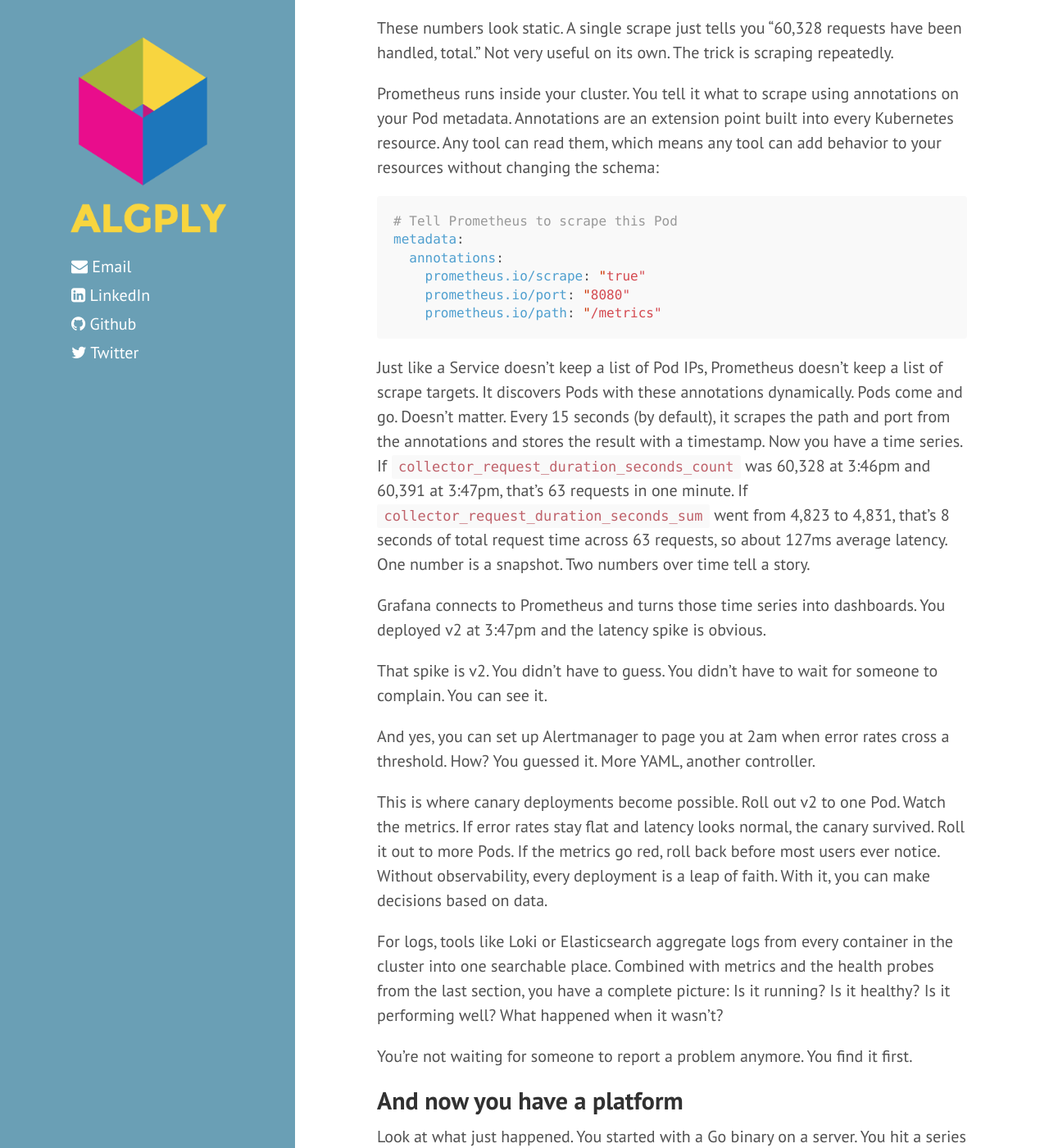
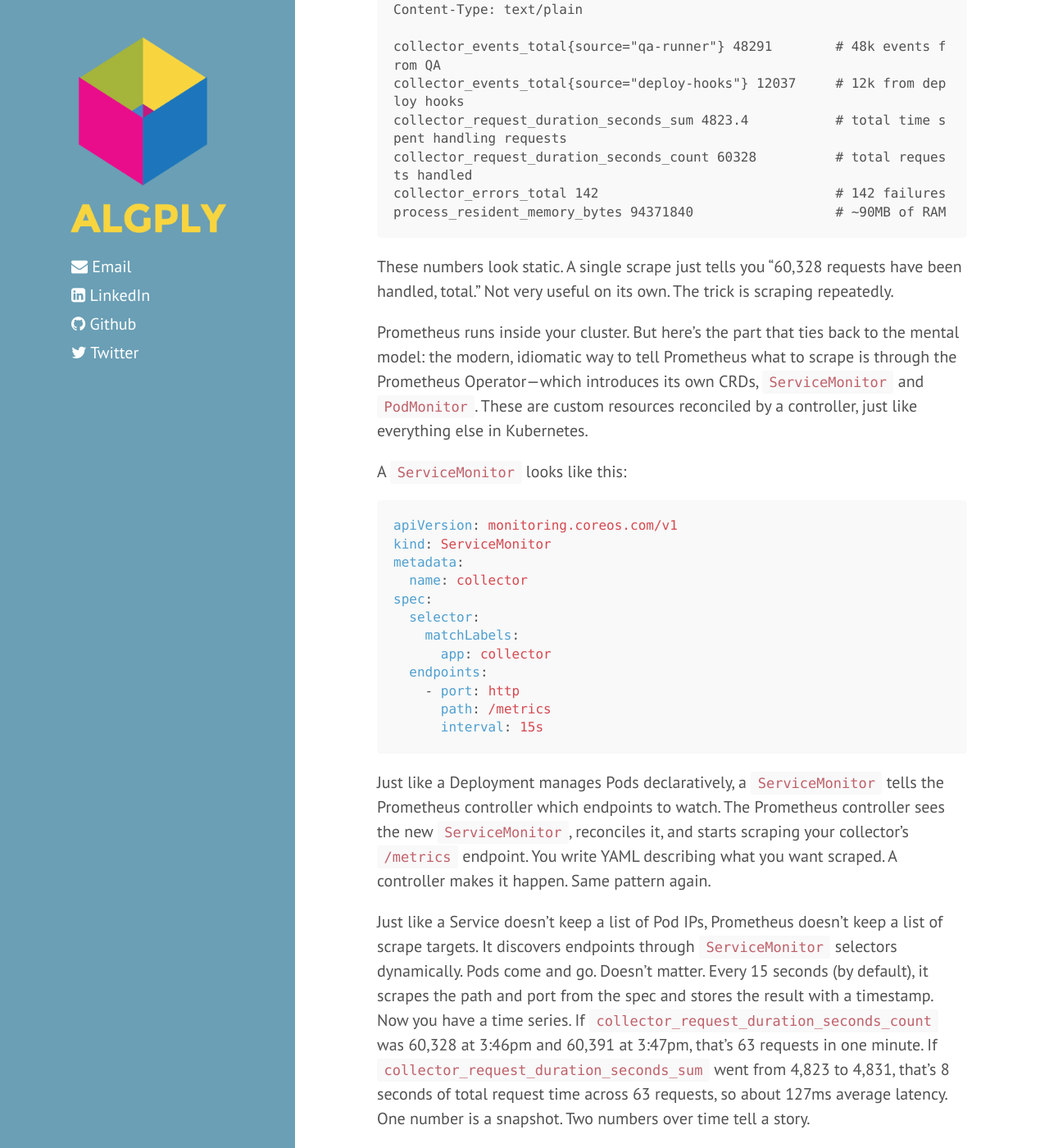
Before and after one commit to josephgardner/josephgardner.github.io, a Jekyll site: the page built from _posts/2026-04-06-kubernetes-from-scratch.md, in a window 1280 px wide and 1400 px high, scrolled down 17791 px. Shown: the whole window at 82% size. Built offline with Jekyll 4.4.1, drawn with Linux system fonts in a browser that asks for light colours; nearby versions of some CDN libraries; comment, search, counter and statistics services are not loaded; some of the changed text lies outside the part shown.

Commit message:
Fix technical errors in Kubernetes tutorial post
- Fix Service selector and name mismatch: rename from 'hello' to 'collector'
  to match the Deployment labels, and update kubectl rollout commands likewise
- Add Go error handling: check json.Decode error and return 400, add default
  case to method switch returning 405
- Fix Docker Compose race condition: add pg_isready healthcheck to postgres
  and upgrade collector depends_on to condition: service_healthy
- Replace legacy prometheus.io annotations with Prometheus Operator
  ServiceMonitor CRD pattern, reinforcing the post's reconcile-loop thesis

https://claude.ai/code/session_0156ZK8p5nuNudUd7iJcD6fN

````diff
--- a/_posts/2026-04-06-kubernetes-from-scratch.md
+++ b/_posts/2026-04-06-kubernetes-from-scratch.md
@@ -43,7 +43,10 @@ func main() {
         case "POST":
             // Decode the event, stamp it, append it to the slice
             var e Event
-            json.NewDecoder(r.Body).Decode(&e)
+            if err := json.NewDecoder(r.Body).Decode(&e); err != nil {
+                http.Error(w, err.Error(), http.StatusBadRequest)
+                return
+            }
             e.Time = time.Now()
             mu.Lock()
             events = append(events, e)
@@ -54,6 +57,8 @@ func main() {
             mu.RLock()
             json.NewEncoder(w).Encode(events)
             mu.RUnlock()
+        default:
+            http.Error(w, "Method not allowed", http.StatusMethodNotAllowed)
         }
     })
     // Listen on 8080. No TLS, no auth, no nothing. It's internal.
@@ -252,7 +264,7 @@ If v2 turns out to be worse than the bug it fixed, `kubectl rollout undo deploym
 
 This is why almost nobody creates ReplicaSets directly. You create Deployments. The Deployment manages the ReplicaSet. The ReplicaSet manages the Pods. Controllers all the way down, each watching one layer and reconciling it.
 
-In practice, you'll use `kubectl rollout status deployment/hello` to watch the rollout, and `kubectl rollout undo deployment/hello` when v2 sets something on fire.
+In practice, you'll use `kubectl rollout status deployment/collector` to watch the rollout, and `kubectl rollout undo deployment/collector` when v2 sets something on fire.
 
 ## Services: finding your Pods
 
@@ -264,16 +276,16 @@ A Service gives your set of Pods a stable DNS name and IP. Traffic to the Servic
 apiVersion: v1
 kind: Service
 metadata:
-  name: hello
+  name: collector
 spec:
   selector:
-    app: hello
+    app: collector
   ports:
     - port: 80
       targetPort: 8080
 ```
 
-Now anything inside the cluster can reach your app at `http://hello` or `http://hello.default.svc.cluster.local`.
+Now anything inside the cluster can reach your app at `http://collector` or `http://collector.default.svc.cluster.local`.
 
 Notice the `selector`. The Service doesn't know about specific Pods. It doesn't keep a list of IPs. It just says "find everything with the label `app: collector` and route traffic to it." It works like a name tag at a conference. You walk into the room and look for everyone wearing a tag that says "collector." You don't know their names. You don't know how long they've been here. People come and go all day. Doesn't matter. If they're wearing the tag, they get the next request.
 
@@ -510,18 +522,28 @@ process_resident_memory_bytes 94371840                  # ~90MB of RAM
 
 These numbers look static. A single scrape just tells you "60,328 requests have been handled, total." Not very useful on its own. The trick is scraping repeatedly.
 
-Prometheus runs inside your cluster. You tell it what to scrape using annotations on your Pod metadata. Annotations are an extension point built into every Kubernetes resource. Any tool can read them, which means any tool can add behavior to your resources without changing the schema:
+Prometheus runs inside your cluster. But here's the part that ties back to the mental model: the modern, idiomatic way to tell Prometheus what to scrape is through the Prometheus Operator—which introduces its own CRDs, `ServiceMonitor` and `PodMonitor`. These are custom resources reconciled by a controller, just like everything else in Kubernetes.
+
+A `ServiceMonitor` looks like this:
 
 ```yaml
-# Tell Prometheus to scrape this Pod
+apiVersion: monitoring.coreos.com/v1
+kind: ServiceMonitor
 metadata:
-  annotations:
-    prometheus.io/scrape: "true"
-    prometheus.io/port: "8080"
-    prometheus.io/path: "/metrics"
+  name: collector
+spec:
+  selector:
+    matchLabels:
+      app: collector
+  endpoints:
+    - port: http
+      path: /metrics
+      interval: 15s
 ```
 
-Just like a Service doesn't keep a list of Pod IPs, Prometheus doesn't keep a list of scrape targets. It discovers Pods with these annotations dynamically. Pods come and go. Doesn't matter. Every 15 seconds (by default), it scrapes the path and port from the annotations and stores the result with a timestamp. Now you have a time series. If `collector_request_duration_seconds_count` was 60,328 at 3:46pm and 60,391 at 3:47pm, that's 63 requests in one minute. If `collector_request_duration_seconds_sum` went from 4,823 to 4,831, that's 8 seconds of total request time across 63 requests, so about 127ms average latency. One number is a snapshot. Two numbers over time tell a story.
+Just like a Deployment manages Pods declaratively, a `ServiceMonitor` tells the Prometheus controller which endpoints to watch. The Prometheus controller sees the new `ServiceMonitor`, reconciles it, and starts scraping your collector's `/metrics` endpoint. You write YAML describing what you want scraped. A controller makes it happen. Same pattern again.
+
+Just like a Service doesn't keep a list of Pod IPs, Prometheus doesn't keep a list of scrape targets. It discovers endpoints through `ServiceMonitor` selectors dynamically. Pods come and go. Doesn't matter. Every 15 seconds (by default), it scrapes the path and port from the spec and stores the result with a timestamp. Now you have a time series. If `collector_request_duration_seconds_count` was 60,328 at 3:46pm and 60,391 at 3:47pm, that's 63 requests in one minute. If `collector_request_duration_seconds_sum` went from 4,823 to 4,831, that's 8 seconds of total request time across 63 requests, so about 127ms average latency. One number is a snapshot. Two numbers over time tell a story.
 
 Grafana connects to Prometheus and turns those time series into dashboards. You deployed v2 at 3:47pm and the latency spike is obvious.
 
````
Also changed, not shown: other parts of _posts/2026-04-06-kubernetes-from-scratch.md (+9 -2 lines).
